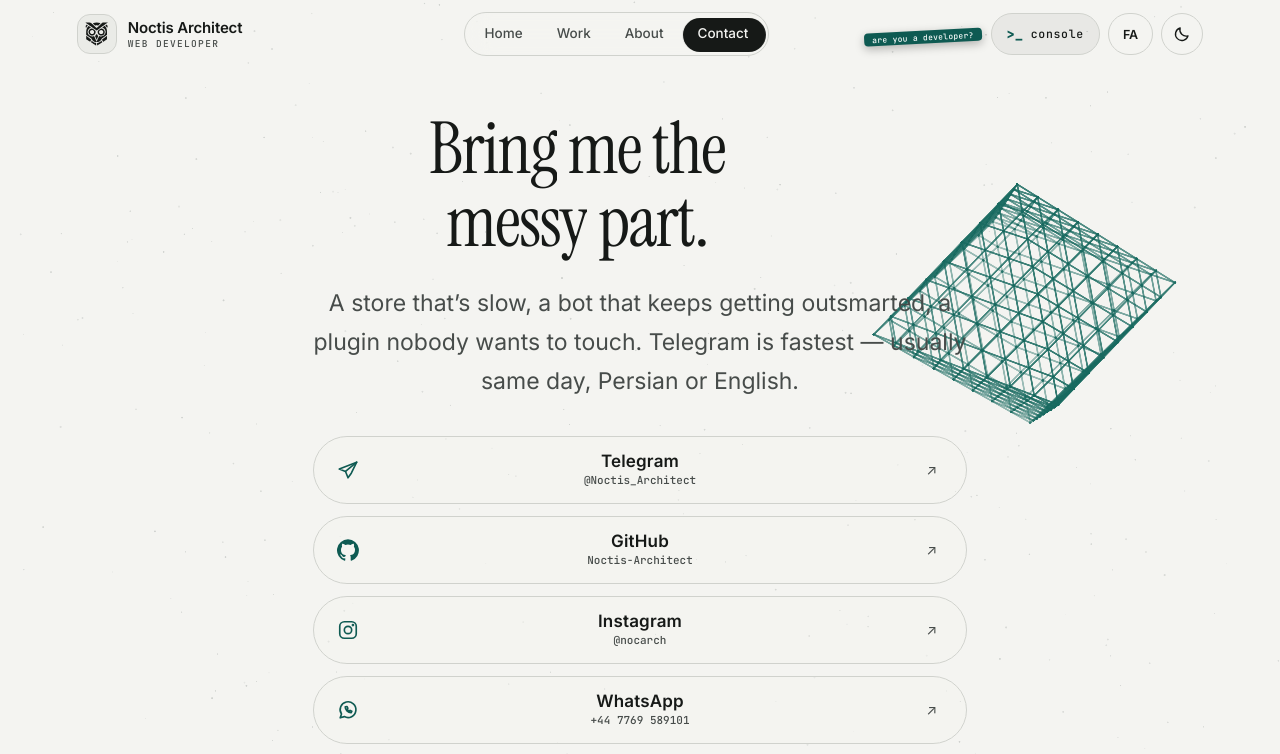
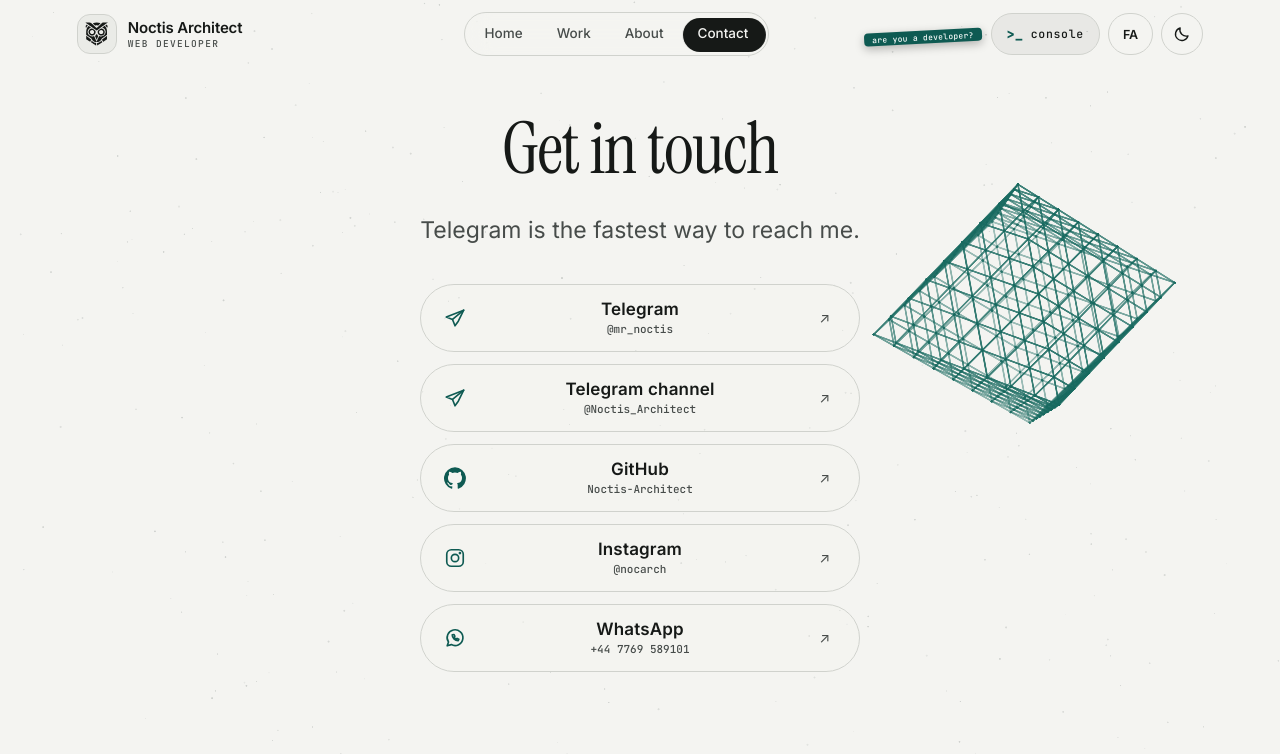
Before and after one commit to Noctis-Architect/noctis-portfolio, a plain HTML site: page contact.html in a window 1280 px wide. Shown: the top 754 px of the page. Drawn offline with Linux system fonts and the light colour scheme; animation ran at ten frames a second.

Commit message:
Add personal Telegram link and shorten the contact intro
The contact list now has both the personal account (@mr_noctis) and the
channel. The brief button opens a DM instead of the channel, and the
long intro paragraph is replaced with one short line.

Co-Authored-By: Claude Opus 5.5 <noreply@anthropic.com>

```diff
--- a/assets/js/i18n.js
+++ b/assets/js/i18n.js
@@ -89,12 +89,13 @@ window.NX_I18N = {
   "g3t": "Kali Linux, Burp Suite, Docker, MySQL, Git.",
   "g4": "Right now",
   "g4t": "Using LLMs in Telegram bots, and turning WordPress pentest findings into tools.",
-  "ct": "Bring me the messy part.",
-  "cs": "A store that’s slow, a bot that keeps getting outsmarted, a plugin nobody wants to touch. Telegram is fastest — usually same day, Persian or English.",
+  "ct": "Get in touch",
+  "cs": "Telegram is the fastest way to reach me.",
   "tg": "Telegram",
   "gh": "GitHub",
   "ig": "Instagram",
   "wa": "WhatsApp",
+  "tgc": "Telegram channel",
   "pd0": "Persian WordPress security and speed hub: live plugin CVE tracking with CVSS scores, Lighthouse speed tests, a knowledge base and a cloud console.",
   "pd1": "A direct-from-manufacturer furniture store on WooCommerce, backed by a custom CRM, Memcached caching, a bulk ZIP product pipeline and an Android companion app with 3D/AR.",
   "pd2": "A UK flower shop website built with Elementor on a Hello Elementor child theme, with a custom-designed contact page.",
@@ -231,12 +232,13 @@ window.NX_I18N = {
   "g3t": "Kali Linux، Burp Suite، Docker، MySQL، Git.",
   "g4": "این روزها",
   "g4t": "استفاده از LLM در ربات‌های تلگرام، و تبدیل نتیجه‌ی تست نفوذ وردپرس به ابزار.",
-  "ct": "بخش شلوغش را بیاور.",
-  "cs": "فروشگاهی که کند شده، رباتی که مدام دور زده می‌شود، افزونه‌ای که کسی سراغش نمی‌رود. تلگرام سریع‌ترین راه است؛ معمولاً همان روز، فارسی یا انگلیسی.",
+  "ct": "راه‌های ارتباط",
+  "cs": "سریع‌ترین راه برای ارتباط، تلگرام است.",
   "tg": "تلگرام",
   "gh": "گیت‌هاب",
   "ig": "اینستاگرام",
   "wa": "واتساپ",
+  "tgc": "کانال تلگرام",
   "pd0": "مرجع فارسی امنیت و سرعت وردپرس: رصد زنده‌ی آسیب‌پذیری افزونه‌ها با CVE و CVSS، تست سرعت با Lighthouse، دانشنامه و کنسول ابری.",
   "pd1": "فروشگاه مبلمان مستقیم از تولیدی، روی ووکامرس؛ با CRM اختصاصی، کش Memcached، آپلود گروهی محصول با ZIP و اپ اندروید با نمایش سه‌بعدی و AR.",
   "pd2": "سایت یک گل‌فروشی در بریتانیا، با المنتور روی چایلدتم Hello Elementor و صفحه‌ی تماس اختصاصی.",
--- a/contact.html
+++ b/contact.html
@@ -90,13 +90,14 @@
 <main id="main" tabindex="-1">
 <section class="intro contact-top" data-anchor>
   <div class="ib lt">
-    <h2 class="hd" data-i="ct">Bring me the messy part.</h2>
-    <p class="lead r mu" data-i="cs">A store that’s slow, a bot that keeps getting outsmarted, a plugin nobody wants to touch. Telegram is fastest — usually same day, Persian or English.</p>
+    <h2 class="hd" data-i="ct">Get in touch</h2>
+    <p class="lead r mu" data-i="cs">Telegram is the fastest way to reach me.</p>
     <ul class="ltl" role="list">
-      <li class="r" style="--i:0"><a class="lk" href="https://t.me/Noctis_Architect" target="_blank" rel="noopener"><svg class="lk-i" viewBox="0 0 24 24" aria-hidden="true" fill="none" stroke="currentColor" stroke-width="1.8" stroke-linejoin="round" stroke-linecap="round"><path d="M21.5 3.5 2.5 11l6.8 2.6L12 20.5l3.6-5L21.5 3.5z"/><path d="M9.3 13.6 21.5 3.5"/></svg><span class="lk-t"><b data-i="tg">Telegram</b><small>@Noctis_Architect</small></span><i class="lk-a" aria-hidden="true">↗</i></a></li>
-      <li class="r" style="--i:1"><a class="lk" href="https://github.com/Noctis-Architect" target="_blank" rel="noopener"><svg class="lk-i" viewBox="0 0 24 24" aria-hidden="true" fill="currentColor"><path d="M12 .3a12 12 0 0 0-3.8 23.38c.6.12.83-.26.83-.57l-.02-2.04c-3.34.72-4.04-1.61-4.04-1.61-.55-1.39-1.33-1.76-1.33-1.76-1.09-.74.08-.73.08-.73 1.2.09 1.84 1.24 1.84 1.24 1.07 1.83 2.8 1.3 3.49 1 .11-.78.42-1.31.76-1.61-2.67-.3-5.47-1.33-5.47-5.93 0-1.31.47-2.38 1.24-3.22-.14-.3-.54-1.52.1-3.18 0 0 1-.32 3.3 1.23a11.5 11.5 0 0 1 6 0c2.28-1.55 3.29-1.23 3.29-1.23.64 1.66.24 2.88.12 3.18a4.65 4.65 0 0 1 1.23 3.22c0 4.61-2.8 5.63-5.48 5.92.42.36.81 1.1.81 2.22l-.01 3.29c0 .31.2.69.82.57A12 12 0 0 0 12 .3"/></svg><span class="lk-t"><b data-i="gh">GitHub</b><small>Noctis-Architect</small></span><i class="lk-a" aria-hidden="true">↗</i></a></li>
-      <li class="r" style="--i:2"><a class="lk" href="https://instagram.com/nocarch" target="_blank" rel="noopener"><svg class="lk-i" viewBox="0 0 24 24" aria-hidden="true" fill="none" stroke="currentColor" stroke-width="1.8"><rect x="3" y="3" width="18" height="18" rx="5"/><circle cx="12" cy="12" r="4"/><circle cx="17.4" cy="6.6" r=".6" fill="currentColor"/></svg><span class="lk-t"><b data-i="ig">Instagram</b><small>@nocarch</small></span><i class="lk-a" aria-hidden="true">↗</i></a></li>
-      <li class="r" style="--i:3"><a class="lk" href="https://wa.me/447769589101" target="_blank" rel="noopener"><svg class="lk-i" viewBox="0 0 24 24" aria-hidden="true" fill="none" stroke="currentColor" stroke-width="1.8" stroke-linejoin="round" stroke-linecap="round"><path d="M3.5 20.5l1.4-4.1A8.6 8.6 0 1 1 8 19.2z"/><path d="M9 8.6c0 3.3 2.9 6.3 6.3 6.4l.9-1.6-1.9-.9-.8.8c-1-.4-2-1.4-2.4-2.4l.8-.8-.9-1.9z"/></svg><span class="lk-t"><b data-i="wa">WhatsApp</b><small>+44 7769 589101</small></span><i class="lk-a" aria-hidden="true">↗</i></a></li>
+      <li class="r" style="--i:0"><a class="lk" href="https://t.me/mr_noctis" target="_blank" rel="noopener"><svg class="lk-i" viewBox="0 0 24 24" aria-hidden="true" fill="none" stroke="currentColor" stroke-width="1.8" stroke-linejoin="round" stroke-linecap="round"><path d="M21.5 3.5 2.5 11l6.8 2.6L12 20.5l3.6-5L21.5 3.5z"/><path d="M9.3 13.6 21.5 3.5"/></svg><span class="lk-t"><b data-i="tg">Telegram</b><small>@mr_noctis</small></span><i class="lk-a" aria-hidden="true">↗</i></a></li>
+      <li class="r" style="--i:1"><a class="lk" href="https://t.me/Noctis_Architect" target="_blank" rel="noopener"><svg class="lk-i" viewBox="0 0 24 24" aria-hidden="true" fill="none" stroke="currentColor" stroke-width="1.8" stroke-linejoin="round" stroke-linecap="round"><path d="M21.5 3.5 2.5 11l6.8 2.6L12 20.5l3.6-5L21.5 3.5z"/><path d="M9.3 13.6 21.5 3.5"/></svg><span class="lk-t"><b data-i="tgc">Telegram channel</b><small>@Noctis_Architect</small></span><i class="lk-a" aria-hidden="true">↗</i></a></li>
+      <li class="r" style="--i:2"><a class="lk" href="https://github.com/Noctis-Architect" target="_blank" rel="noopener"><svg class="lk-i" viewBox="0 0 24 24" aria-hidden="true" fill="currentColor"><path d="M12 .3a12 12 0 0 0-3.8 23.38c.6.12.83-.26.83-.57l-.02-2.04c-3.34.72-4.04-1.61-4.04-1.61-.55-1.39-1.33-1.76-1.33-1.76-1.09-.74.08-.73.08-.73 1.2.09 1.84 1.24 1.84 1.24 1.07 1.83 2.8 1.3 3.49 1 .11-.78.42-1.31.76-1.61-2.67-.3-5.47-1.33-5.47-5.93 0-1.31.47-2.38 1.24-3.22-.14-.3-.54-1.52.1-3.18 0 0 1-.32 3.3 1.23a11.5 11.5 0 0 1 6 0c2.28-1.55 3.29-1.23 3.29-1.23.64 1.66.24 2.88.12 3.18a4.65 4.65 0 0 1 1.23 3.22c0 4.61-2.8 5.63-5.48 5.92.42.36.81 1.1.81 2.22l-.01 3.29c0 .31.2.69.82.57A12 12 0 0 0 12 .3"/></svg><span class="lk-t"><b data-i="gh">GitHub</b><small>Noctis-Architect</small></span><i class="lk-a" aria-hidden="true">↗</i></a></li>
+      <li class="r" style="--i:3"><a class="lk" href="https://instagram.com/nocarch" target="_blank" rel="noopener"><svg class="lk-i" viewBox="0 0 24 24" aria-hidden="true" fill="none" stroke="currentColor" stroke-width="1.8"><rect x="3" y="3" width="18" height="18" rx="5"/><circle cx="12" cy="12" r="4"/><circle cx="17.4" cy="6.6" r=".6" fill="currentColor"/></svg><span class="lk-t"><b data-i="ig">Instagram</b><small>@nocarch</small></span><i class="lk-a" aria-hidden="true">↗</i></a></li>
+      <li class="r" style="--i:4"><a class="lk" href="https://wa.me/447769589101" target="_blank" rel="noopener"><svg class="lk-i" viewBox="0 0 24 24" aria-hidden="true" fill="none" stroke="currentColor" stroke-width="1.8" stroke-linejoin="round" stroke-linecap="round"><path d="M3.5 20.5l1.4-4.1A8.6 8.6 0 1 1 8 19.2z"/><path d="M9 8.6c0 3.3 2.9 6.3 6.3 6.4l.9-1.6-1.9-.9-.8.8c-1-.4-2-1.4-2.4-2.4l.8-.8-.9-1.9z"/></svg><span class="lk-t"><b data-i="wa">WhatsApp</b><small>+44 7769 589101</small></span><i class="lk-a" aria-hidden="true">↗</i></a></li>
     </ul>
   </div>
 </section>
@@ -113,7 +114,7 @@
   </ol>
   <div class="send-act r">
     <button class="btn" type="button" data-copy-brief><span data-i="brief_copy">Copy the three lines</span><i aria-hidden="true">⧉</i></button>
-    <a class="btn ghost" href="https://t.me/Noctis_Architect" target="_blank" rel="noopener"><span data-i="brief_tg">Paste it in Telegram</span><i aria-hidden="true">↗</i></a>
+    <a class="btn ghost" href="https://t.me/mr_noctis" target="_blank" rel="noopener"><span data-i="brief_tg">Paste it in Telegram</span><i aria-hidden="true">↗</i></a>
   </div>
 </section>
 </main>
```
